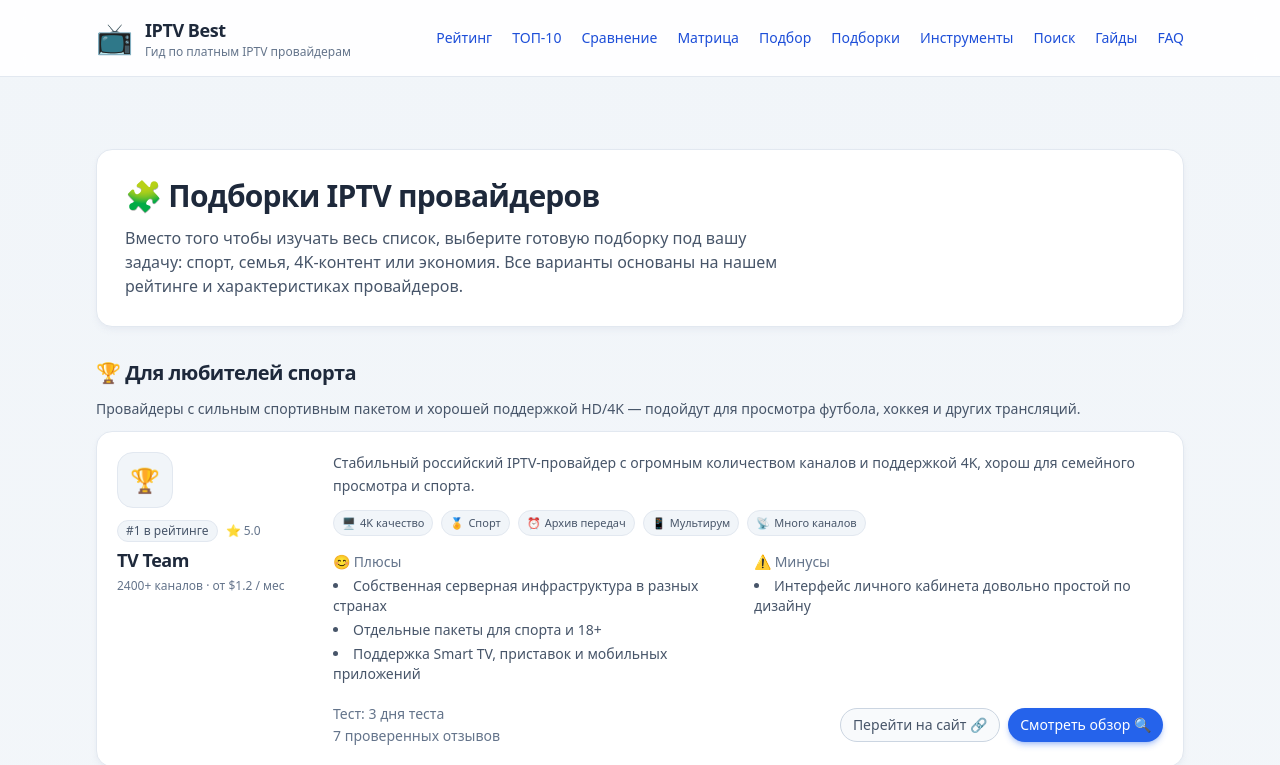
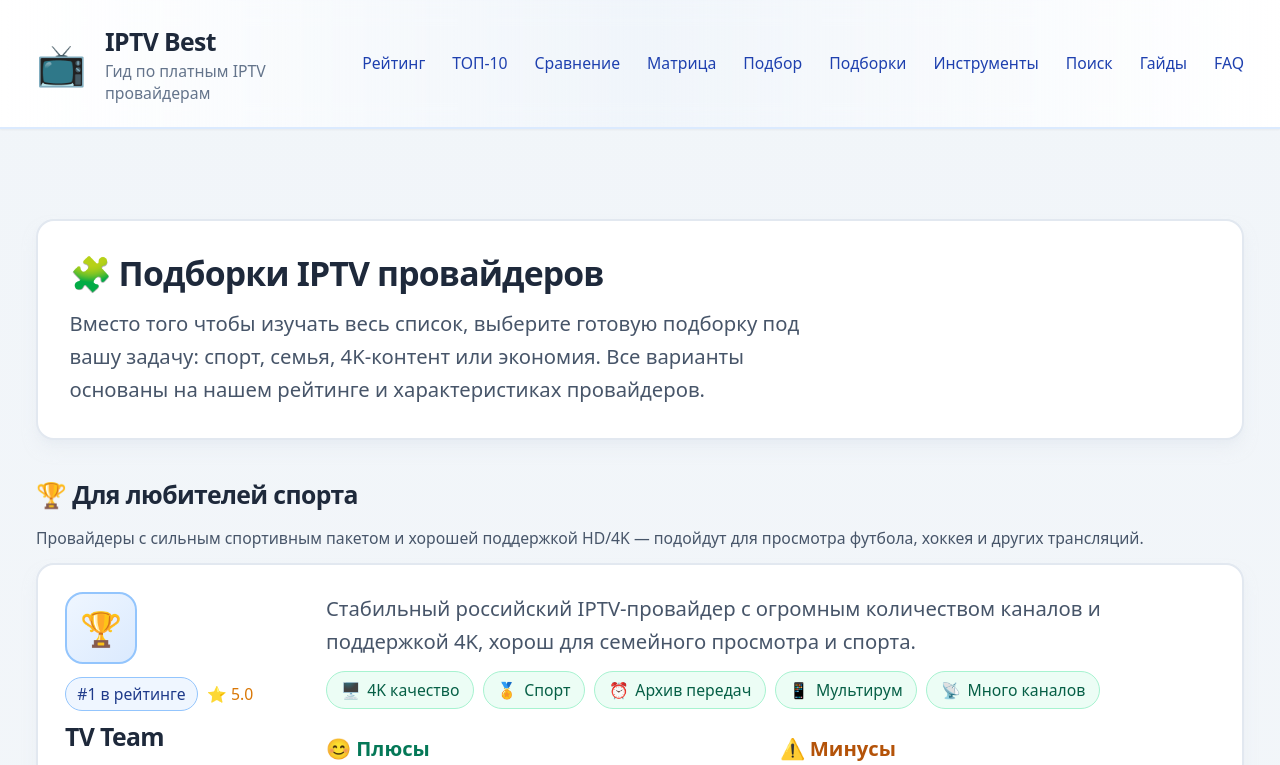
Before and after one commit to fromevo/iptvbest, a Next.js app: page /collections in a window 1280 px wide. Shown: the top 765 px of the page. Built offline with nearby package versions, Linux system fonts and the light colour scheme.

Commit message:
Маскировка ссылок, шрифты, цвета

```diff
--- a/app/compare/page.tsx
+++ b/app/compare/page.tsx
@@ -209,7 +209,7 @@
                   >
                     {p!.websiteUrl ? (
                       <a
-                        href={p!.websiteUrl}
+                        href={`/go/${p!.slug}`}
                         target="_blank"
                         rel="nofollow noopener noreferrer"
                         className="text-brand-600 hover:text-brand-500 text-xs sm:text-sm"
--- a/app/globals.css
+++ b/app/globals.css
@@ -7,9 +7,14 @@
   --bg-card: #ffffff;
 }
 
+html {
+  font-size: 18px;
+}
+
 body {
   @apply bg-slate-50 text-slate-800 antialiased;
   overflow-x: hidden;
+  line-height: 1.6;
 }
 
 a {
@@ -17,11 +22,11 @@
 }
 
 .container-page {
-  @apply max-w-6xl mx-auto px-4 sm:px-6 lg:px-8;
+  @apply max-w-6xl mx-auto px-4 sm:px-6 lg:px-8 py-2;
 }
 
 .card {
-  @apply rounded-2xl border border-slate-200 bg-white shadow-md shadow-slate-200/60;
+  @apply rounded-2xl border-2 border-slate-200 bg-white shadow-lg shadow-slate-200/50;
 }
 
 /* Mobile-friendly: избегаем авто-зума iOS при фокусе в поле ввода */
--- a/app/go/[slug]/page.tsx
+++ b/app/go/[slug]/page.tsx
@@ -1,6 +1,5 @@
-import { notFound } from "next/navigation";
+import { notFound, redirect } from "next/navigation";
 import { getProviderBySlug } from "../../../data/providers";
-import { GoRedirect } from "../../../components/GoRedirect";
 
 export default async function GoPage({
   params
@@ -10,5 +9,5 @@
   const { slug } = await params;
   const provider = getProviderBySlug(slug);
   if (!provider?.websiteUrl) notFound();
-  return <GoRedirect slug={slug} />;
+  redirect(provider.websiteUrl);
 }
--- a/app/layout.tsx
+++ b/app/layout.tsx
@@ -69,7 +69,7 @@
 
   return (
     <html lang="ru">
-      <body className="min-h-screen bg-gradient-to-b from-slate-100 via-slate-50 to-white text-slate-800">
+      <body className="min-h-screen bg-gradient-to-b from-slate-100 via-slate-50 to-white text-slate-800 text-base">
         <script
           type="application/ld+json"
           dangerouslySetInnerHTML={{ __html: JSON.stringify(jsonLd) }}
@@ -103,25 +103,25 @@
           <div className="container-page">{children}</div>
         </main>
 
-        <footer className="border-t border-slate-200 bg-white/80">
-          <div className="container-page py-5 sm:py-6 text-xs sm:text-sm text-slate-500 flex flex-col sm:flex-row gap-2 sm:gap-4 justify-between">
-            <div>
+        <footer className="border-t-2 border-brand-100 bg-gradient-to-r from-white via-slate-50 to-white py-6 sm:py-8">
+          <div className="container-page text-sm sm:text-base text-slate-600 flex flex-col sm:flex-row gap-3 sm:gap-6 justify-between items-center sm:items-start">
+            <div className="font-medium">
               © {new Date().getFullYear()} IPTV Best. Все права защищены.
             </div>
-            <div className="flex flex-wrap gap-3">
-              <a href="/devices" className="hover:text-slate-800">
+            <div className="flex flex-wrap gap-4 sm:gap-6 justify-center">
+              <a href="/devices" className="hover:text-brand-600 font-medium">
                 Устройства
               </a>
-              <a href="/apps" className="hover:text-slate-800">
+              <a href="/apps" className="hover:text-brand-600 font-medium">
                 Приложения
               </a>
-              <a href="/about" className="hover:text-slate-800">
+              <a href="/about" className="hover:text-brand-600 font-medium">
                 О проекте
               </a>
-              <a href="/privacy" className="hover:text-slate-800">
+              <a href="/privacy" className="hover:text-brand-600 font-medium">
                 Политика конфиденциальности
               </a>
-              <a href="/contact" className="hover:text-slate-800">
+              <a href="/contact" className="hover:text-brand-600 font-medium">
                 Контакты
               </a>
             </div>
--- a/app/providers/[slug]/page.tsx
+++ b/app/providers/[slug]/page.tsx
@@ -518,7 +518,7 @@
             {provider.websiteUrl && (
               <div className="pt-1">
                 <a
-                  href={provider.websiteUrl!}
+                  href={`/go/${provider.slug}`}
                   target="_blank"
                   rel="nofollow noopener noreferrer"
                   className="inline-flex items-center gap-1 rounded-full bg-brand-500 hover:bg-brand-600 text-white text-xs sm:text-sm font-medium px-3 py-1.5 transition-colors"
@@ -543,7 +543,7 @@
           </div>
           {provider.websiteUrl && (
             <a
-              href={provider.websiteUrl!}
+              href={`/go/${provider.slug}`}
               target="_blank"
               rel="nofollow noopener noreferrer"
               className="inline-flex items-center justify-center rounded-full bg-brand-500 hover:bg-brand-600 text-white text-xs sm:text-sm font-medium px-3 py-1.5 mt-1 transition-colors"
@@ -567,7 +567,7 @@
               <p className="pt-1 text-xs text-slate-500">
                 Официальный сайт провайдера:{" "}
                 <a
-                  href={provider.websiteUrl!}
+                  href={`/go/${provider.slug}`}
                   target="_blank"
                   rel="nofollow noopener noreferrer"
                   className="underline decoration-dotted hover:text-brand-600"
--- a/components/Header.tsx
+++ b/components/Header.tsx
@@ -25,15 +25,15 @@
   };
 
   return (
-    <div className="border-b border-slate-200 bg-white/90 backdrop-blur-md sticky top-0 z-40">
-      <header className="container-page flex items-center justify-between py-3 sm:py-4">
-        <div className="flex items-center gap-2 sm:gap-3 min-w-0">
-          <span className="text-2xl sm:text-3xl shrink-0" aria-hidden>📺</span>
+    <div className="border-b-2 border-brand-100 bg-gradient-to-r from-white via-brand-50/30 to-white backdrop-blur-md sticky top-0 z-40 shadow-sm">
+      <header className="container-page flex items-center justify-between py-4 sm:py-5">
+        <div className="flex items-center gap-3 sm:gap-4 min-w-0">
+          <span className="text-3xl sm:text-4xl shrink-0" aria-hidden>📺</span>
           <div className="min-w-0">
-            <div className="text-base sm:text-lg font-semibold tracking-tight truncate text-slate-800">
+            <div className="text-lg sm:text-xl font-bold tracking-tight truncate text-slate-800">
               IPTV Best
             </div>
-            <div className="text-[11px] sm:text-xs text-slate-500">
+            <div className="text-xs sm:text-sm text-slate-500">
               Гид по платным IPTV провайдерам
             </div>
           </div>
@@ -41,14 +41,14 @@
 
         {/* Desktop nav */}
         <nav
-          className="hidden sm:flex items-center gap-3 lg:gap-5 text-xs sm:text-sm text-slate-600"
+          className="hidden sm:flex items-center gap-4 lg:gap-6 text-sm text-slate-600"
           aria-label="Основная навигация"
         >
           {navLinks.map(({ href, label }) => (
             <a
               key={href}
               href={href}
-              className="hover:text-slate-900 py-2 min-h-[44px] inline-flex items-center"
+              className="hover:text-brand-600 font-medium py-2 min-h-[48px] inline-flex items-center"
             >
               {label}
             </a>
@@ -57,17 +57,17 @@
 
         {/* Mobile: кнопка меню + ключевые ссылки */}
         <div className="flex sm:hidden items-center gap-1">
-          <a href="/" className="text-slate-600 hover:text-slate-900 text-sm font-medium py-2.5 px-2 min-h-[44px] min-w-[44px] inline-flex items-center justify-center">
+          <a href="/" className="text-slate-600 hover:text-brand-600 text-sm font-medium py-3 px-3 min-h-[48px] min-w-[48px] inline-flex items-center justify-center">
             Рейтинг
           </a>
-          <a href="/compare" className="text-slate-600 hover:text-slate-900 text-sm py-2.5 px-2 min-h-[44px] min-w-[44px] inline-flex items-center justify-center">
+          <a href="/compare" className="text-slate-600 hover:text-brand-600 text-sm py-3 px-3 min-h-[48px] min-w-[48px] inline-flex items-center justify-center">
             Сравнение
           </a>
           <button
             ref={menuButtonRef}
             type="button"
             onClick={() => setMobileOpen((o) => !o)}
-            className="p-2.5 min-h-[44px] min-w-[44px] inline-flex items-center justify-center rounded-lg text-slate-600 hover:text-slate-900 hover:bg-slate-100 transition-colors focus:outline-none focus:ring-2 focus:ring-brand-500 focus:ring-offset-2 focus:ring-offset-white"
+            className="p-3 min-h-[48px] min-w-[48px] inline-flex items-center justify-center rounded-xl text-slate-600 hover:text-brand-600 hover:bg-brand-50 transition-colors focus:outline-none focus:ring-2 focus:ring-brand-500 focus:ring-offset-2 focus:ring-offset-white"
             aria-expanded={mobileOpen}
             aria-controls="mobile-nav"
             aria-label={mobileOpen ? "Закрыть меню" : "Открыть меню"}
@@ -102,7 +102,7 @@
                 <a
                   href={href}
                   onClick={closeMenu}
-                  className="block py-3 px-1 text-sm text-slate-600 hover:text-slate-900 min-h-[44px] flex items-center"
+                  className="block py-3.5 px-2 text-base text-slate-600 hover:text-brand-600 hover:bg-brand-50 min-h-[48px] flex items-center font-medium"
                 >
                   {label}
                 </a>
--- a/components/ProviderCard.tsx
+++ b/components/ProviderCard.tsx
@@ -39,24 +39,24 @@
   onToggleCompare
 }: Props) {
   return (
-    <article className="card p-4 sm:p-5 flex flex-col sm:flex-row gap-4 sm:gap-6">
-      <div className="flex sm:flex-col items-start gap-3 w-full sm:w-48">
-        <div className="flex items-center justify-center size-12 sm:size-14 rounded-2xl bg-slate-100 border border-slate-200 text-2xl">
+    <article className="card p-5 sm:p-6 flex flex-col sm:flex-row gap-5 sm:gap-6">
+      <div className="flex sm:flex-col items-start gap-3 w-full sm:w-52">
+        <div className="flex items-center justify-center size-14 sm:size-16 rounded-2xl bg-gradient-to-br from-brand-50 to-brand-100 border-2 border-brand-200 text-3xl">
           {provider.logoEmoji}
         </div>
-          <div className="flex flex-col gap-1 flex-1">
-          <div className="inline-flex items-center gap-2 text-xs font-medium text-slate-500">
-            <span className="px-2 py-0.5 rounded-full bg-slate-100 border border-slate-200 text-slate-600">
+          <div className="flex flex-col gap-1.5 flex-1">
+          <div className="inline-flex items-center gap-2 text-sm font-medium text-slate-600">
+            <span className="px-2.5 py-1 rounded-full bg-brand-50 border border-brand-200 text-brand-700">
               #{provider.position} в рейтинге
             </span>
-            <span className="inline-flex items-center gap-1">
+            <span className="inline-flex items-center gap-1 text-amber-600">
               ⭐ {provider.rating.toFixed(1)}
             </span>
           </div>
-          <h2 className="text-base sm:text-lg font-semibold tracking-tight">
+          <h2 className="text-lg sm:text-xl font-bold tracking-tight text-slate-800">
             {provider.name}
           </h2>
-          <div className="text-xs text-slate-500">
+          <div className="text-sm text-slate-500">
             {provider.channelsCount} каналов · от ${provider.monthlyFromUsd} / мес
           </div>
         </div>
@@ -66,8 +66,8 @@
               onClick={onToggleFavorite}
               className={`ml-auto sm:ml-0 inline-flex items-center justify-center rounded-full border px-3 py-2 min-h-[44px] sm:min-h-0 sm:py-1 text-xs font-medium transition-colors ${
                 isFavorite
-                  ? "border-amber-400 bg-amber-50 text-amber-700"
-                  : "border-slate-300 bg-slate-50 text-slate-600 hover:border-amber-400 hover:text-amber-700"
+                  ? "border-amber-400 bg-amber-100 text-amber-800 font-semibold"
+                  : "border-slate-300 bg-slate-50 text-slate-600 hover:border-amber-400 hover:bg-amber-50 hover:text-amber-800"
               }`}
             >
               {isFavorite ? "⭐ В избранном" : "☆ В избранное"}
@@ -76,15 +76,15 @@
       </div>
 
       <div className="flex-1 flex flex-col gap-3">
-        <p className="text-sm text-slate-600 leading-relaxed">
+        <p className="text-base text-slate-600 leading-relaxed">
           {provider.shortDescription}
         </p>
 
-        <div className="flex flex-wrap gap-2 text-[11px]">
+        <div className="flex flex-wrap gap-2 text-sm">
           {provider.tags.map((tag) => (
             <span
               key={tag}
-              className="inline-flex items-center gap-1 px-2 py-1 rounded-full bg-slate-100 border border-slate-200 text-slate-600"
+              className="inline-flex items-center gap-1.5 px-3 py-1.5 rounded-full bg-emerald-50 border border-emerald-200 text-emerald-800 font-medium"
             >
               <span>{tagEmojis[tag] ?? "✅"}</span>
               <span>{tagLabels[tag] ?? tag}</span>
@@ -92,9 +92,9 @@
           ))}
         </div>
 
-        <div className="grid grid-cols-1 sm:grid-cols-2 gap-3 text-xs sm:text-sm mt-1">
+        <div className="grid grid-cols-1 sm:grid-cols-2 gap-4 text-sm sm:text-base mt-2">
           <div>
-            <div className="text-slate-500 mb-1 flex items-center gap-1">
+            <div className="text-emerald-700 font-semibold mb-1.5 flex items-center gap-1.5">
               😊 Плюсы
             </div>
             <ul className="space-y-1 list-disc list-inside text-slate-600">
@@ -104,7 +104,7 @@
             </ul>
           </div>
           <div>
-            <div className="text-slate-500 mb-1 flex items-center gap-1">
+            <div className="text-amber-700 font-semibold mb-1.5 flex items-center gap-1.5">
               ⚠️ Минусы
             </div>
             <ul className="space-y-1 list-disc list-inside text-slate-600">
@@ -115,7 +115,7 @@
           </div>
         </div>
 
-        <div className="flex flex-col sm:flex-row items-start sm:items-center justify-between gap-3 mt-2 text-xs sm:text-sm text-slate-500">
+        <div className="flex flex-col sm:flex-row items-start sm:items-center justify-between gap-3 mt-3 text-sm text-slate-500">
           <div className="flex flex-col gap-0.5 min-w-[140px]">
             <span>Тест: {provider.trialInfo}</span>
             <span>{provider.reviewsCount} проверенных отзывов</span>
@@ -127,8 +127,8 @@
                 onClick={onToggleCompare}
                 className={`inline-flex items-center gap-1 rounded-full border px-3 py-2 min-h-[44px] sm:min-h-0 sm:py-1.5 text-xs sm:text-sm transition-colors ${
                   isCompared
-                    ? "border-emerald-400 bg-emerald-50 text-emerald-700"
-                    : "border-slate-300 bg-slate-50 text-slate-600 hover:border-emerald-400 hover:text-emerald-700"
+                    ? "border-emerald-500 bg-emerald-100 text-emerald-800 font-semibold"
+                    : "border-slate-300 bg-slate-50 text-slate-600 hover:border-emerald-500 hover:bg-emerald-50 hover:text-emerald-800"
                 }`}
               >
                 {isCompared ? "✓ В сравнении" : "⇄ Сравнить"}
@@ -136,17 +136,17 @@
             )}
             {provider.websiteUrl && (
               <a
-                href={provider.websiteUrl}
+                href={`/go/${provider.slug}`}
                 target="_blank"
                 rel="nofollow noopener noreferrer"
-                className="inline-flex items-center gap-1 rounded-full border border-slate-300 bg-slate-50 text-slate-600 px-3 py-2 min-h-[44px] sm:min-h-0 sm:py-1.5 text-xs sm:text-sm hover:border-brand-400 hover:text-brand-600 transition-colors"
+                className="inline-flex items-center gap-1.5 rounded-full border-2 border-brand-300 bg-brand-50 text-brand-700 px-4 py-2.5 min-h-[48px] sm:min-h-0 sm:py-2 text-sm font-medium hover:bg-brand-100 hover:border-brand-500 transition-colors"
               >
                 Перейти на сайт 🔗
               </a>
             )}
             <Link
               href={`/providers/${provider.slug}`}
-              className="inline-flex items-center gap-1 rounded-full bg-brand-500 hover:bg-brand-600 text-white font-medium px-3 py-2 min-h-[44px] sm:min-h-0 sm:py-1.5 text-xs sm:text-sm shadow-md shadow-brand-500/30 transition-colors"
+              className="inline-flex items-center gap-1.5 rounded-full bg-brand-500 hover:bg-brand-600 text-white font-semibold px-4 py-2.5 min-h-[48px] sm:min-h-0 sm:py-2 text-sm shadow-lg shadow-brand-500/40 transition-colors"
             >
               Смотреть обзор 🔍
             </Link>
--- a/tailwind.config.ts
+++ b/tailwind.config.ts
@@ -9,17 +9,27 @@
     extend: {
       colors: {
         brand: {
-          50: "#eef7ff",
-          100: "#d9eaff",
-          200: "#b3d4ff",
-          300: "#80b5ff",
-          400: "#4d90ff",
-          500: "#2563eb",
-          600: "#1d4ed8",
-          700: "#1e40af",
+          50: "#eff6ff",
+          100: "#dbeafe",
+          200: "#93c5fd",
+          300: "#60a5fa",
+          400: "#3b82f6",
+          500: "#1d4ed8",
+          600: "#1e40af",
+          700: "#1e3a8a",
           800: "#1e3a8a",
           900: "#172554"
+        },
+        accent: {
+          emerald: "#059669",
+          amber: "#d97706",
+          violet: "#7c3aed"
         }
+      },
+      fontSize: {
+        "base": ["1.125rem", { lineHeight: "1.65" }],
+        "lg": ["1.25rem", { lineHeight: "1.6" }],
+        "xl": ["1.375rem", { lineHeight: "1.5" }]
       }
     }
   },
```
Also changed, not shown: app/page.tsx (+11 -11 lines), components/ProvidersExplorer.tsx (+14 -14 lines).
